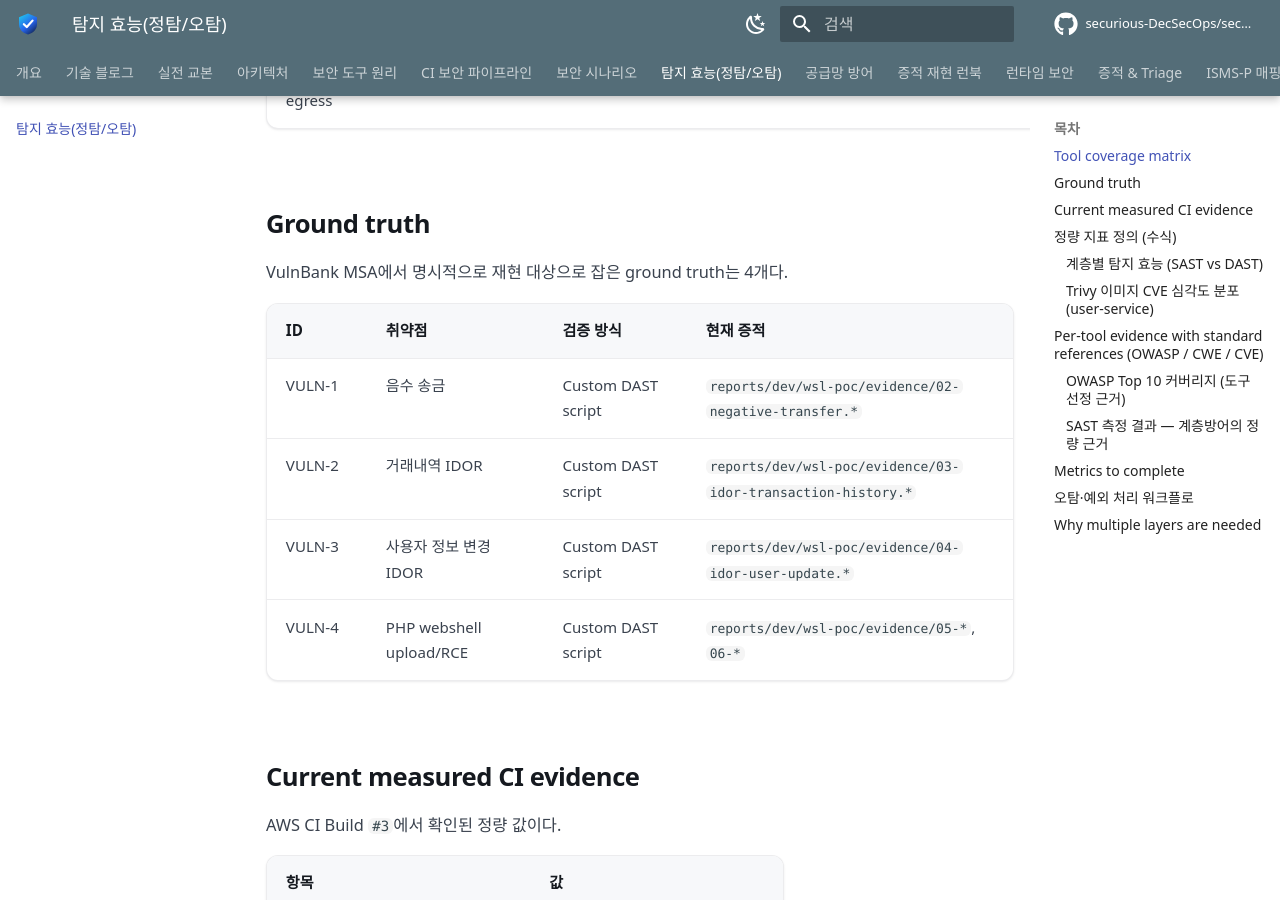
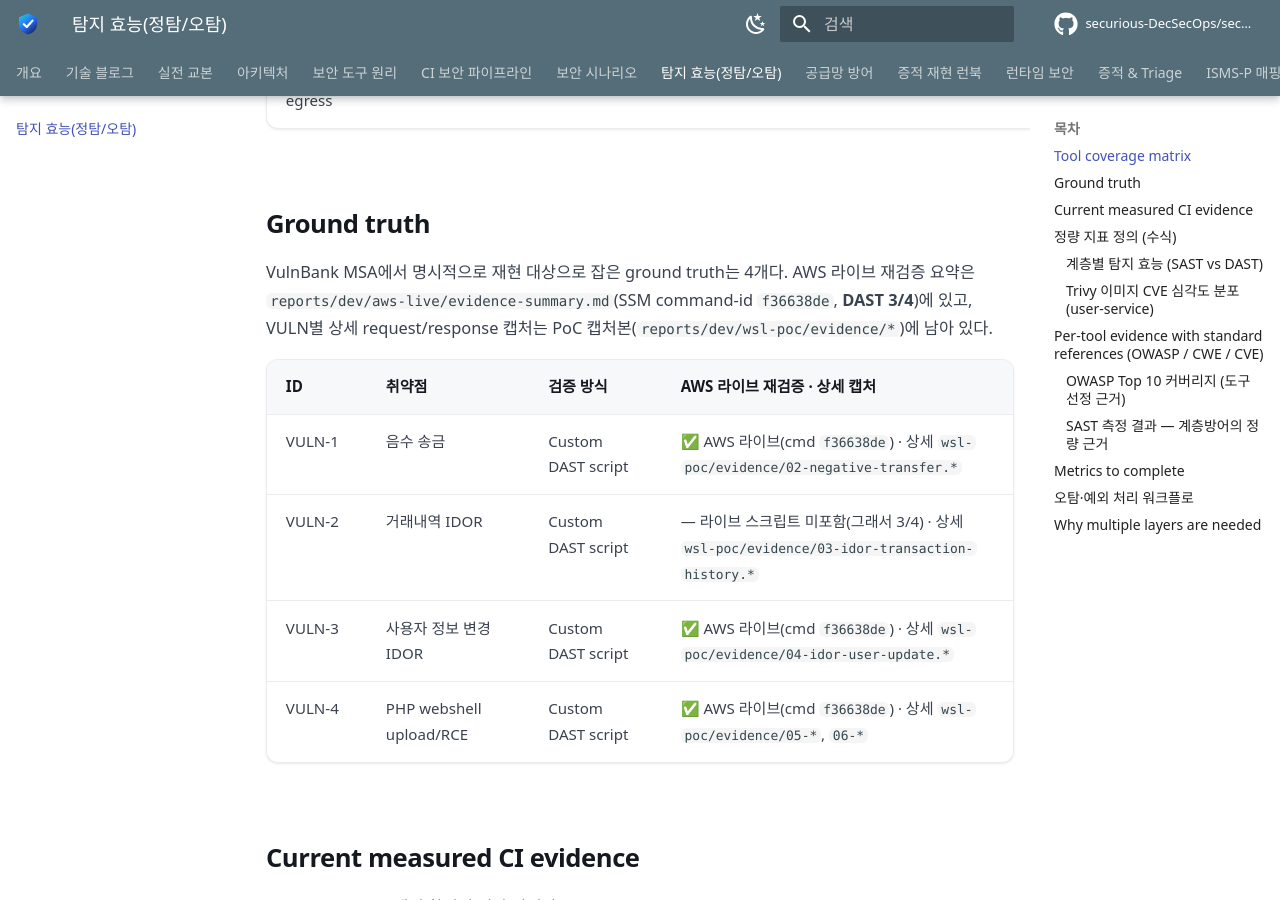
Before and after one commit to securious-DecSecOps/secubank-docs, an MkDocs documentation site: the page built from docs/detection-efficacy.md, in a window 1280 px wide and 900 px high, scrolled down 1290 px. Built offline with MkDocs 1.6.1 and Material for MkDocs 9.7.7, drawn with Linux system fonts in a browser that asks for light colours; some web fonts are replaced; comment, search, counter and statistics services are not loaded.

Commit message:
사이트 점검: 증적 출처 정합 교정(wsl-poc→aws-live) — detection-efficacy/security-scenarios의 DAST 증적을 AWS 라이브 재검증(cmd f36638de, 3/4)을 1차 출처로, wsl-poc/evidence/*는 상세 캡처로 명시. VULN-2는 라이브 미포함(3/4) 정직 표기

```diff
--- a/docs/detection-efficacy.md
+++ b/docs/detection-efficacy.md
@@ -20,14 +20,14 @@
 
 ## Ground truth
 
-VulnBank MSA에서 명시적으로 재현 대상으로 잡은 ground truth는 4개다.
+VulnBank MSA에서 명시적으로 재현 대상으로 잡은 ground truth는 4개다. AWS 라이브 재검증 요약은 `reports/dev/aws-live/evidence-summary.md`(SSM command-id `f36638de`, **DAST 3/4**)에 있고, VULN별 상세 request/response 캡처는 PoC 캡처본(`reports/dev/wsl-poc/evidence/*`)에 남아 있다.
 
-| ID | 취약점 | 검증 방식 | 현재 증적 |
+| ID | 취약점 | 검증 방식 | AWS 라이브 재검증 · 상세 캡처 |
 | --- | --- | --- | --- |
-| VULN-1 | 음수 송금 | Custom DAST script | `reports/dev/wsl-poc/evidence/02-negative-transfer.*` |
-| VULN-2 | 거래내역 IDOR | Custom DAST script | `reports/dev/wsl-poc/evidence/03-idor-transaction-history.*` |
-| VULN-3 | 사용자 정보 변경 IDOR | Custom DAST script | `reports/dev/wsl-poc/evidence/04-idor-user-update.*` |
-| VULN-4 | PHP webshell upload/RCE | Custom DAST script | `reports/dev/wsl-poc/evidence/05-*`, `06-*` |
+| VULN-1 | 음수 송금 | Custom DAST script | ✅ AWS 라이브(cmd `f36638de`) · 상세 `wsl-poc/evidence/02-negative-transfer.*` |
+| VULN-2 | 거래내역 IDOR | Custom DAST script | — 라이브 스크립트 미포함(그래서 3/4) · 상세 `wsl-poc/evidence/03-idor-transaction-history.*` |
+| VULN-3 | 사용자 정보 변경 IDOR | Custom DAST script | ✅ AWS 라이브(cmd `f36638de`) · 상세 `wsl-poc/evidence/04-idor-user-update.*` |
+| VULN-4 | PHP webshell upload/RCE | Custom DAST script | ✅ AWS 라이브(cmd `f36638de`) · 상세 `wsl-poc/evidence/05-*`, `06-*` |
 
 ## Current measured CI evidence
 
```
Also changed, not shown: docs/security-scenarios.md (+1 -1 lines).
